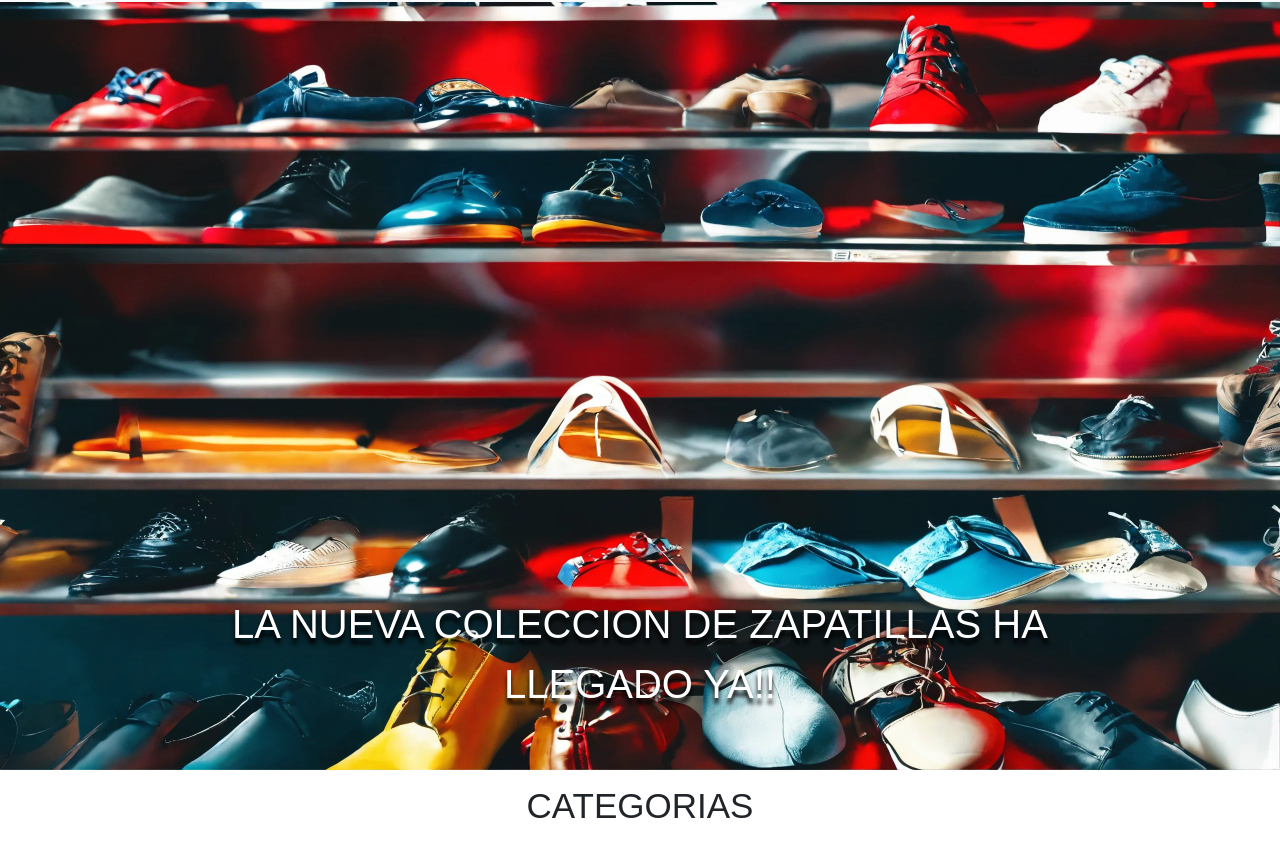
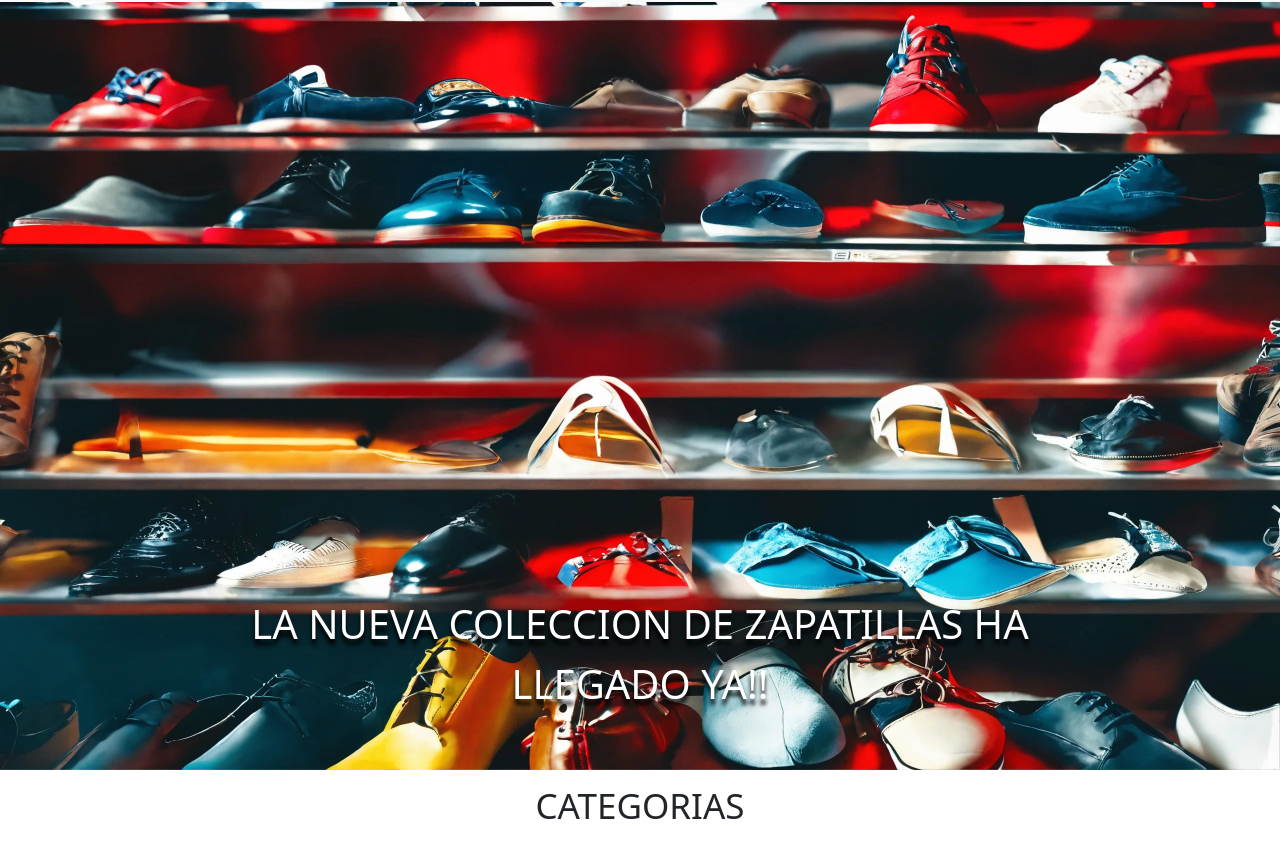
Before and after one commit to CookieBlossom/WebDevelop_SanAntonio, a website with bundled scripts: page public/index.html in a window 1280 px wide. Shown: the part 84-934 px from the top of the page. Built offline with nearby package versions, Linux system fonts and the light colour scheme; files whose address does not match are found by name.

Commit message:
modify css

```diff
--- a/public/assets/css/index.css
+++ b/public/assets/css/index.css
@@ -18,7 +18,6 @@
 
 .carousel-inner p {
     font-size: 40px;
-    font-family: fantasy;
     text-align: center;
     text-shadow: 0px 6px 4px black;
 }
@@ -31,7 +30,6 @@
 .title-prom{
     font-size: 35px;
     text-align: center;
-    font-family: fantasy;
     margin: 10px;
 }
 #showCategories .card{
--- a/server/server.js
+++ b/server/server.js
@@ -16,7 +16,7 @@ app.get('/products', function(req, res){
         statusCode: 400,
         objectProduct
     })
-})
+})|
 
 app.get('/products/:id', function(req, res) {
     const productId = req.params.id;
@@ -50,5 +50,5 @@ app.get('/usuarios/:id', function(req, res) {
 
 app.listen(port, () => {
     console.log(`Se esta ejecutando en el puerto:${port}`);
-    console.log(users.usuarios);
+
 });
```
Also changed, not shown: 1 other file.
